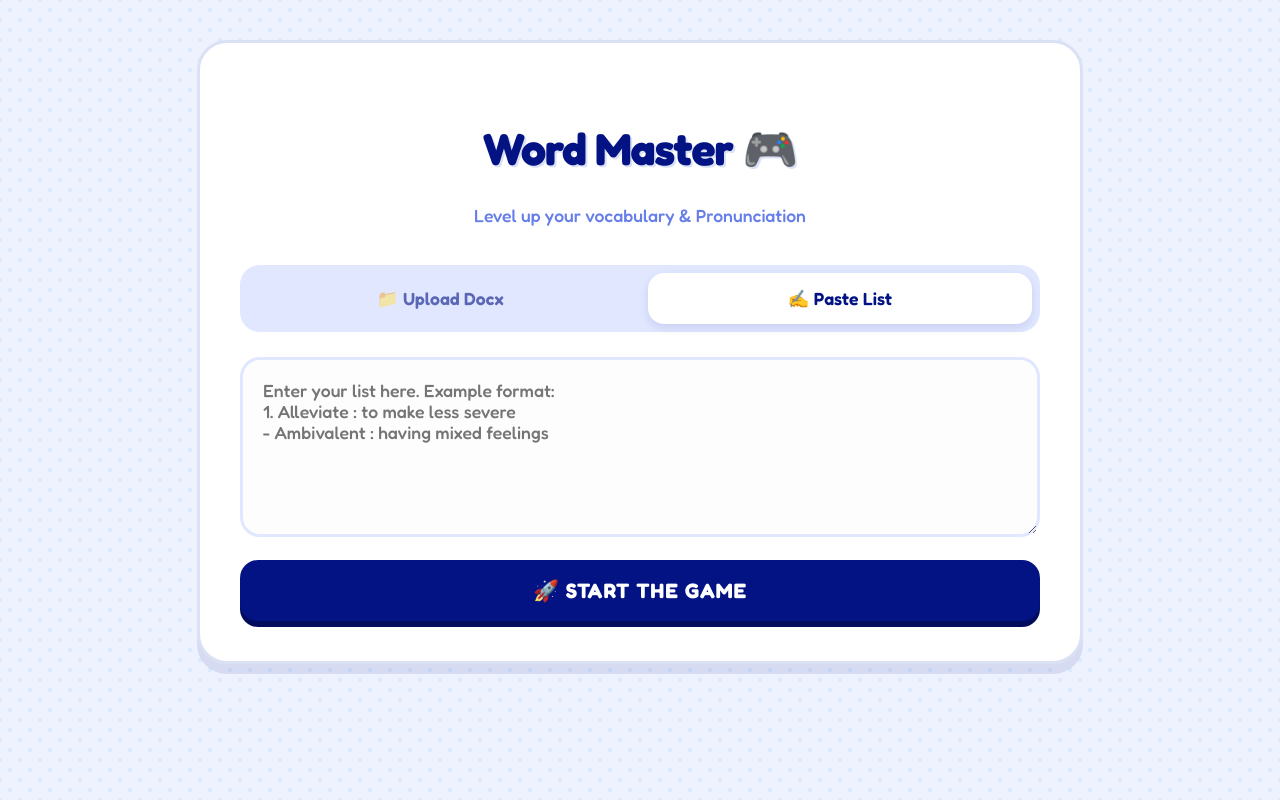
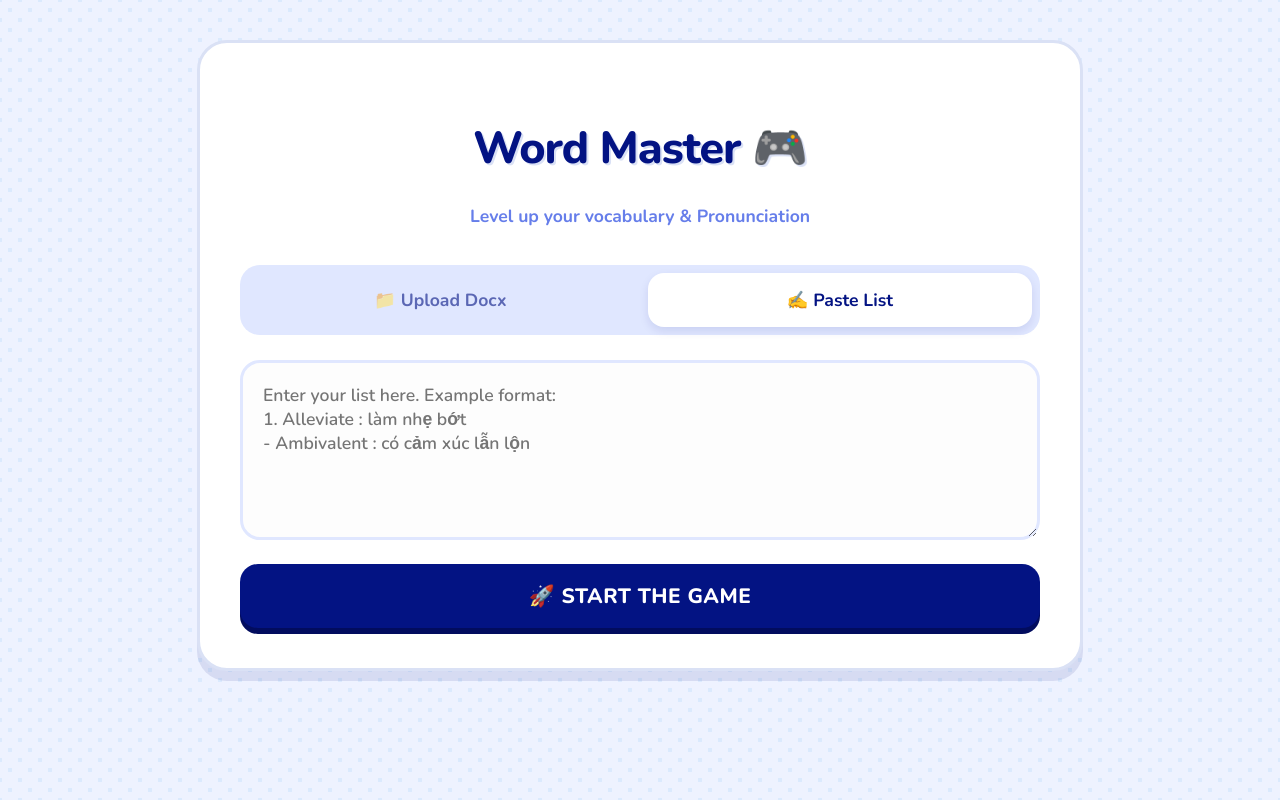
Before and after one commit to BeHeard-English/my-lms-game, a website: page uploads/games/gameFile-1770202360247-898020458.html in a window 1280 px wide. Both pictures are taken after a click on the button "✍️ Paste List". Drawn offline with nearby package versions, Linux system fonts and the light colour scheme.

Commit message:
Update gameFile-1770202360247-898020458.html

```diff
--- a/uploads/games/gameFile-1770202360247-898020458.html
+++ b/uploads/games/gameFile-1770202360247-898020458.html
@@ -5,14 +5,18 @@
     <meta name="viewport" content="width=device-width, initial-scale=1.0">
     <title>Be Heard - Word Master</title>
     <script src="https://cdnjs.cloudflare.com/ajax/libs/mammoth/1.6.0/mammoth.browser.min.js"></script>
-    <link href="https://fonts.googleapis.com/css2?family=Fredoka:wght@300;500;600;700&display=swap" rel="stylesheet">
+
+    <link rel="preconnect" href="https://fonts.googleapis.com">
+    <link rel="preconnect" href="https://fonts.gstatic.com" crossorigin>
+    <link href="https://fonts.googleapis.com/css2?family=Nunito:wght@400;600;700;800;900&display=swap" rel="stylesheet">
+
     <style>
         :root {
-            /* Palette */
-            --primary: #031383;       /* Requested Deep Blue */
+            /* Palette - EXACTLY SAME AS BEFORE */
+            --primary: #031383;       /* Deep Royal Blue */
             --primary-dark: #020c5e;
             --accent: #FFD93D;        /* Sunny Yellow */
-            --action: #FF6B6B;        /* Coral/Pink for excitement */
+            --action: #FF6B6B;        /* Coral/Pink */
             --action-dark: #e04f4f;
             --bg: #EEF2FF;            /* Very light blue tint */
             --card-bg: #ffffff;
@@ -22,8 +26,10 @@
         }
 
         body {
-            font-family: 'Fredoka', sans-serif;
+            /* Font changed to Nunito */
+            font-family: 'Nunito', sans-serif;
             background: var(--bg);
+            /* Background pattern kept exactly same */
             background-image: radial-gradient(#dbeafe 15%, transparent 16%), radial-gradient(#dbeafe 15%, transparent 16%);
             background-size: 20px 20px;
             background-position: 0 0, 10px 10px;
@@ -48,9 +54,10 @@
             font-size: 2.8rem;
             margin-bottom: 5px;
             text-shadow: 2px 2px 0px #dae1f5;
+            font-weight: 800; /* Extra bold looks cuter in Nunito */
             letter-spacing: -1px;
         }
-        .header p { color: #667eea; font-weight: 500; font-size: 1.1rem; }
+        .header p { color: #667eea; font-weight: 700; font-size: 1.1rem; }
 
         /* --- Tabs --- */
         .tabs {
@@ -60,8 +67,8 @@
         .tab-btn {
             flex: 1; padding: 15px; border: none; border-radius: 16px;
             background: transparent; cursor: pointer;
-            font-family: 'Fredoka', sans-serif;
-            font-weight: 600; font-size: 1.1rem;
+            font-family: 'Nunito', sans-serif;
+            font-weight: 700; font-size: 1.1rem;
             color: var(--primary); opacity: 0.6;
             transition: 0.3s;
         }
@@ -88,8 +95,8 @@
         textarea {
             width: 100%; height: 180px; padding: 20px;
             border-radius: 20px; border: 3px solid #e0e7ff;
-            box-sizing: border-box; font-family: 'Fredoka', sans-serif;
-            font-size: 1.1rem; color: var(--primary);
+            box-sizing: border-box; font-family: 'Nunito', sans-serif;
+            font-size: 1.1rem; color: var(--primary); font-weight: 600;
             background: #fdfdfd; resize: vertical;
         }
         textarea:focus { outline: none; border-color: var(--primary); }
@@ -98,10 +105,10 @@
         .btn-3d {
             width: 100%; padding: 18px;
             color: white; border: none; border-radius: 18px;
-            font-family: 'Fredoka', sans-serif; font-weight: 700; font-size: 1.3rem;
+            font-family: 'Nunito', sans-serif; font-weight: 800; font-size: 1.3rem;
             cursor: pointer; margin-top: 15px;
             transition: all 0.1s; position: relative;
-            text-transform: uppercase; letter-spacing: 1px;
+            text-transform: uppercase; letter-spacing: 0.5px;
         }
 
         .btn-start {
@@ -128,12 +135,12 @@
 
         .q-number {
             background: var(--accent); color: var(--primary);
-            padding: 5px 12px; border-radius: 10px; font-weight: 700;
+            padding: 5px 12px; border-radius: 10px; font-weight: 800;
             display: inline-block; margin-bottom: 10px; font-size: 0.9rem;
         }
 
         .q-text {
-            font-size: 1.4rem; font-weight: 600;
+            font-size: 1.4rem; font-weight: 700;
             color: var(--primary); margin-bottom: 20px;
         }
 
@@ -141,7 +148,7 @@
         .opt {
             padding: 18px; border: 3px solid #eef2ff;
             border-radius: 16px; cursor: pointer;
-            transition: 0.2s; font-weight: 600; font-size: 1.05rem;
+            transition: 0.2s; font-weight: 700; font-size: 1.05rem;
             color: #4b5563; background: #fff;
         }
         .opt:hover { border-color: var(--accent); background: #fffbeb; transform: translateY(-2px); }
@@ -183,8 +190,8 @@
             box-shadow: 0 10px 20px rgba(3, 19, 131, 0.25);
             border: 4px solid var(--accent);
         }
-        #scoreBox h2 { font-size: 2.5rem; margin: 0 0 10px 0; color: var(--accent); }
-        #scoreBox p { font-size: 1.2rem; opacity: 0.9; }
+        #scoreBox h2 { font-size: 2.5rem; margin: 0 0 10px 0; color: var(--accent); font-weight: 900; }
+        #scoreBox p { font-size: 1.2rem; opacity: 0.9; font-weight: 600; }
 
         @media (max-width: 600px) {
             .options { grid-template-columns: 1fr; }
@@ -217,8 +224,8 @@
 
     <div id="textTab" class="pane">
         <textarea id="rawInput" placeholder="Enter your list here. Example format:
-1. Alleviate : to make less severe
-- Ambivalent : having mixed feelings"></textarea>
+1. Alleviate : làm nhẹ bớt
+- Ambivalent : có cảm xúc lẫn lộn"></textarea>
         <button class="btn-3d btn-start" onclick="processText()">🚀 Start The Game</button>
     </div>
 
@@ -231,7 +238,7 @@
 </div>
 
 <script>
-    // Updated Default Database to English-English for a pure English Interface demo
+    // Demo Database
     const megaBank = [
     {w: "Alleviate", i: "/əˈliːvieɪt/", m: "Làm giảm bớt mức độ nghiêm trọng", e: "The new medicine helps to alleviate the symptoms of the flu."},
     {w: "Ambivalent", i: "/æmˈbɪvələnt/", m: "Có cảm giác đan xen, vừa thích vừa không", e: "He felt ambivalent about his new job; he loved the pay but hated the hours."},
```
